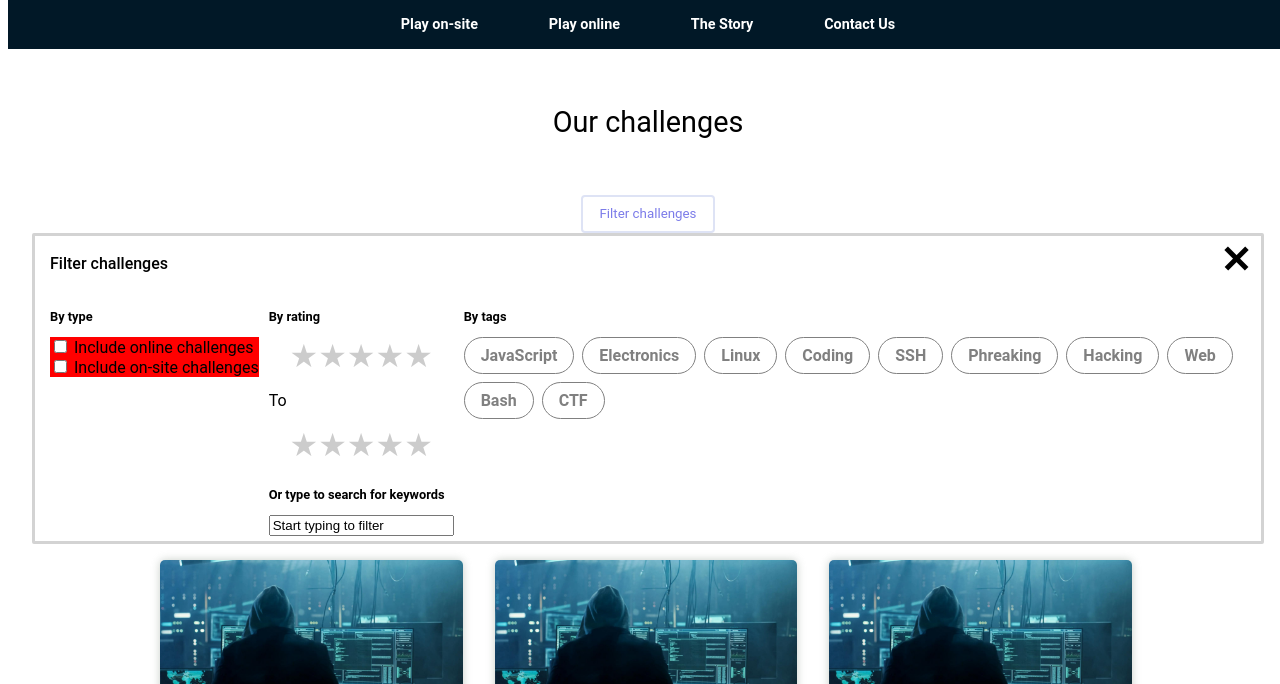
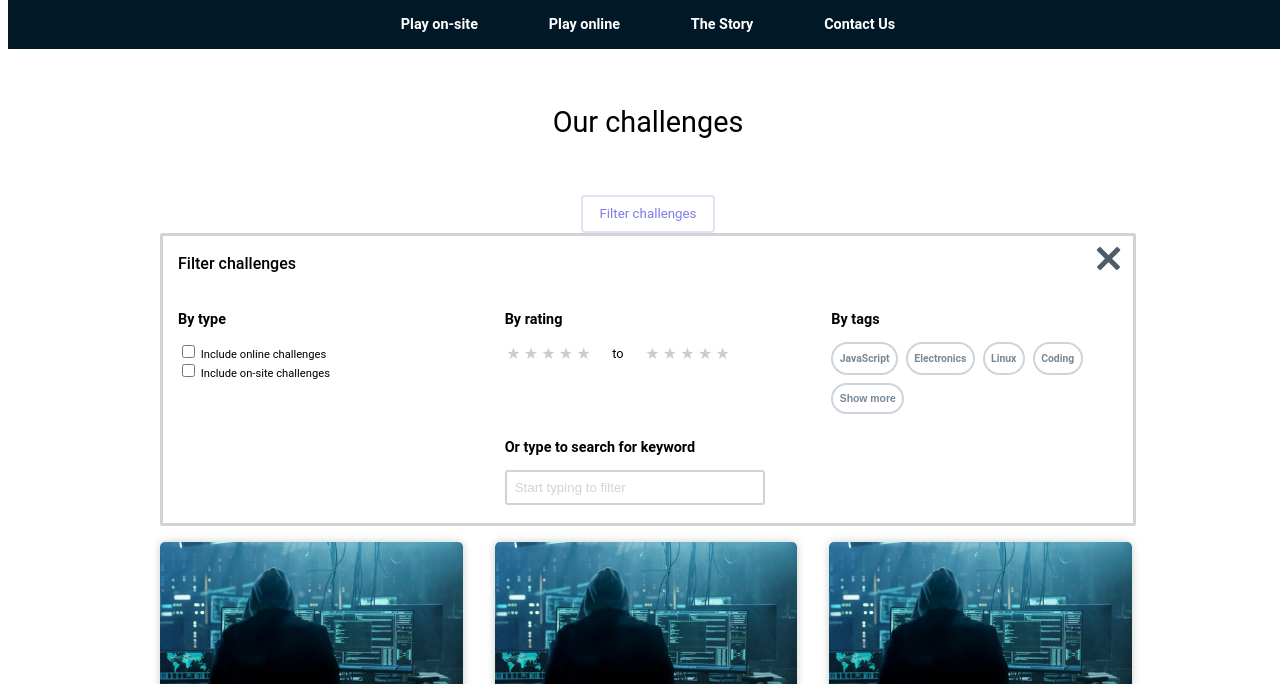
Before and after one commit to Klumpish/ESCapeRoom-cypress, a website: page challenges.html in a window 1280 px wide. Shown: the part 116-800 px from the top of the page. Drawn offline with Linux system fonts and the light colour scheme.

Commit message:
css styling and color matching for type/rating/tags

```diff
--- a/challenges.html
+++ b/challenges.html
@@ -64,7 +64,9 @@
 			</div>
 			<div class="filterWindow">
 				<h2 class="filterwindow__Challenges">Filter challenges</h2>
+				<div class="buttonX">
 				<button class="filterBtnClose"></button>
+				</div>
 				<div class="filterWindow__Checkbox">
 					<h3 class="filterWindow__ByType">By type</h3>
 					<!-- Checkboxes	  -->
@@ -79,8 +81,8 @@
 				</div>
 
 				<form class="filterForm">
+					<h3 class="filterWindow__ByRating__h3">By rating</h3>
 					<div class="filterWindow__ByRating">
-						<h3 class="filterWindow__ByRating__h3">By rating</h3>
 						<!-- star rating -->
 						<!-- min star rating -->
 						<div class="star-rating">
@@ -101,8 +103,8 @@
 							<input type="radio" id="min-star-1" name="minRating" value="1" />
 							<label for="min-star-1" title="1 star">★</label>
 						</div>
-					</div>
-					<p class="filterForm_p">To</p>
+					<div class="starRating__div">
+					<p class="filterForm_p">to</p>
 					<div class="filterSection">
 						<!-- max star rating -->
 						<div class="star-rating">
@@ -122,6 +124,8 @@
 							<label for="max-star-1" title="1 star">★</label>
 						</div>
 					</div>
+					</div>
+				</div>
 				</form>
 
 				<div class="filterWindow__ByTags">
@@ -140,7 +144,9 @@
 
 						<input type="checkbox" name="tags" value="coding" id="coding" />
 						<label for="coding">Coding</label>
-
+						<!--  -->
+						<div id="extra-tags" style="display:none;">
+						<!--  -->
 						<input type="checkbox" name="tags" value="ssh" id="ssh" />
 						<label for="ssh">SSH</label>
 
@@ -158,10 +164,12 @@
 
 						<input type="checkbox" name="tags" value="ctf" id="ctf" />
 						<label for="ctf">CTF</label>
+						</div>
+						<button id="show-more-tags-btn">Show more</button>
 					</div>
 				</div>
 				<div class="filterWindow__Search">
-					<h3 class="filterWindow__Search__h3">Or type to search for keywords</h3>
+					<h3 class="filterWindow__Search__h3">Or type to search for keyword</h3>
 					<input class="filterSearch_input" type="text" value="Start typing to filter" />
 				</div>
 			</div>
--- a/main.js
+++ b/main.js
@@ -24,13 +24,30 @@ async function challenges() {
 const filterBtnOpen = document.querySelector(".filterBtn");
 const filterBtnClose = document.querySelector(".filterBtnClose");
 const filterWindow = document.querySelector(".filterWindow");
+const filterBtnDiv = document.querySelector(".filterBtn__div");
 
 filterBtnOpen.addEventListener("click", () => {
 	filterWindow.classList.add("filterWindow--active");
-	filterBtnOpen.classList.add(".filterBtn--hiden");
+	filterBtnDiv.classList.add("filterBtn--hidden");
 });
 
 filterBtnClose.addEventListener("click", () => {
 	filterWindow.classList.remove("filterWindow--active");
-	filterBtnOpen.classList.remove(".filterBtn--hiden");
+	filterBtnDiv.classList.remove("filterBtn--hidden");
 });
+
+// show more tags
+document.querySelector("#show-more-tags-btn").addEventListener("click", (event)=>{
+    const extraTags = document.querySelector("#extra-tags");
+    const button = event.target;
+
+    if(extraTags.style.display === "none"){
+        extraTags.style.display = "block";
+        button.textContent = "Show Less";
+    } else {
+        extraTags.style.display = "none"
+        button.textContent = "Show More";
+
+
+    }
+})
--- a/style.css
+++ b/style.css
@@ -670,6 +670,9 @@ div.filterBtn__div {
 	align-items: center;
 	justify-content: center;
 }
+.filterBtn--hidden{
+	display:none !important
+}
 
 button.filterBtn {
 	color: rgb(124, 124, 233);
@@ -684,11 +687,14 @@ button.filterBtn {
 	font-family: roboto;
 }
 
+/* filter button end */
+
 .filterWindow {
 	display: grid;
-	column-gap: 10px;
+	max-width: 950px;
+	column-gap: 30px;
 	row-gap: 10px;
-	grid-template-columns: auto auto auto;
+	grid-template-columns: 1fr 1fr 1fr;
 	grid-template-rows: auto auto auto;
 	border-radius: 2px;
 	border-style: solid;
@@ -708,7 +714,16 @@ button.filterBtn {
 .filterWindow__ByTags__h3,
 .filterWindow__Search__h3,
 .filterWindow__ByType {
-	font-size: 0.8rem;
+	font-size: 0.9rem;
+}
+
+.filterWindow__ByRating__h3 {
+	display: grid;
+	grid-column: 1;
+}
+
+.filterWindow__ByRating {
+	display: flex;
 }
 
 .filterWindow__Checkbox {
@@ -721,9 +736,8 @@ button.filterBtn {
 	grid-row: 2;
 }
 
-.filterForm {
-	grid-column: 2;
-	grid-row: 2;
+.starRating__div {
+	display: flex;
 }
 
 .filterWindow__Search {
@@ -731,12 +745,18 @@ button.filterBtn {
 	grid-row: 3;
 }
 
+.buttonX {
+	margin-right: 0;
+	justify-self: end;
+}
+
 .filterBtnClose {
 	grid-column: 3;
 	grid-row: 1;
-	background-color: black;
+	background-color: #4B5C6B;
 	right: 1rem;
 	border-width: 0;
+	border-radius: 1px;
 	width: 1.8rem;
 	height: 0.3rem;
 	transform: rotate(45deg);
@@ -749,8 +769,9 @@ button.filterBtn {
 
 .filterBtnClose::before {
 	content: "";
-	background-color: black;
+	background-color: #4B5C6B;
 	display: block;
+	border-radius: 1px;
 	right: 1rem;
 	border-width: 0;
 	width: 1.8rem;
@@ -760,8 +781,12 @@ button.filterBtn {
 }
 
 .filterWindow__Checkbox label {
-	background-color: red;
+	font-size: 0.7rem;
 	display: block;
+}
+
+.filterWindow__Checkbox input[type=checkbox] {
+	border: 14px solid gray !important;
 }
 
 .filter .filterWindow--active {
@@ -775,23 +800,33 @@ button.filterBtn {
 	flex-direction: row-reverse;
 	justify-content: center;
 }
+
+.filterForm_p {
+	font-size: 0.8rem;
+	margin-top: auto;
+	margin-bottom: auto;
+	margin-left: 20px;
+	margin-right: 20px;
+}
+
 .star-rating input[type="radio"] {
 	display: none;
 }
 
 .star-rating label {
-	font-size: 2rem;
-	color: #ccc;
+	font-size: 1rem;
+	padding: 0.1rem;
+	color: #C5CED5;
 	cursor: pointer;
 	transition: color 0.2s;
 }
 .star-rating input[type="radio"]:checked ~ label {
-	color: #8b5dff;
+	color: #6458F5;
 }
 
 .star-rating label:hover,
 .star-rating label:hover ~ label {
-	color: #8b5dff;
+	color: #6458F5;
 }
 /* star-rating end */
 
@@ -801,28 +836,64 @@ button.filterBtn {
 	flex-wrap: wrap;
 	gap: 0.5rem;
 }
+#extra-tags{
+	flex-wrap:wrap;
+	gap: 0.5rem
+}
 .tag-filter label {
 	display: inline-flex;
 	align-items: center;
 	justify-content: center;
-	padding: 0.5rem 1rem;
-	font-size: 1rem;
-	color: gray;
+	padding: 0.5rem 0.4rem;
+	font-size: 0.65rem;
+	color: #788896;
 	border-radius: 20px;
-	border: 1px solid gray;
+	border: 2px solid #CED4D9;
 	cursor: pointer;
 	/* background-color: darkgray; */
 	transition: background-color 0.3s;
 	font-weight: 600;
 }
+
+#show-more-tags-btn{
+	display: inline-flex;
+	align-items: center;
+	justify-content: center;
+	padding: 0.5rem 0.4rem;
+	font-size: 0.65rem;
+	color: #788896;
+	border-radius: 20px;
+	border: 2px solid #CED4D9;
+	cursor: pointer;
+	background-color: white;
+	transition: background-color 0.3s;
+	font-weight: 600;
+	white-space: nowrap;
+
+}
 .tag-filter label:hover {
-	background-color: gray;
+	background-color: #788896;
+	border-color: #788896;
 	color: white;
 }
 .tag-filter input[type="checkbox"] {
 	display: none;
 }
 .tag-filter input[type="checkbox"]:checked + label {
-	background-color: gray;
+	background-color: #788896;
+	border-color: #788896;
 	color: white;
 }
+
+
+/* filterWindow__ByTags end*/
+
+/* filterSearch_input */
+.filterSearch_input {
+	width: 15rem;
+	padding: 0.5rem;
+	border: 2px solid #CED4D9;
+	border-radius: 3px;
+	margin-bottom: 0.8rem;
+	color: #CED4D9;
+}
```
